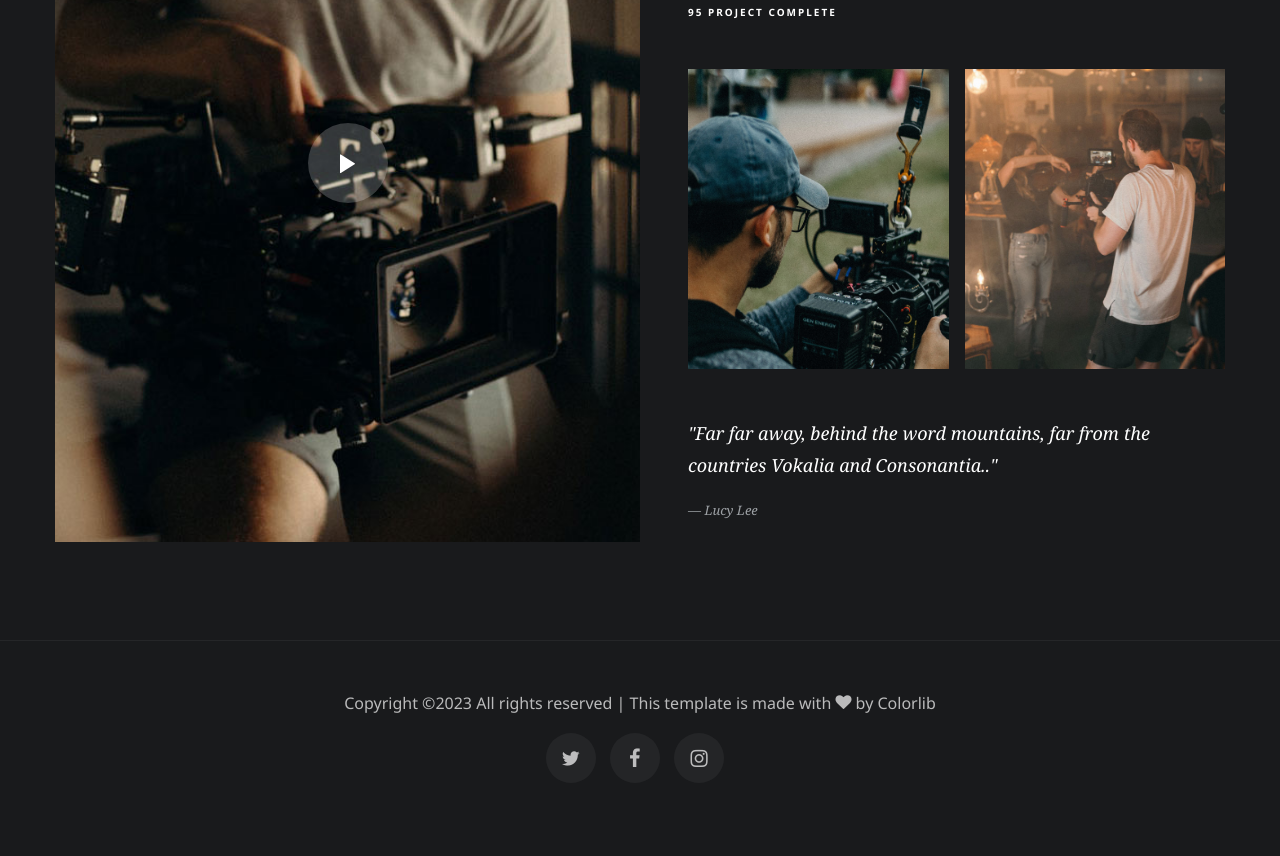
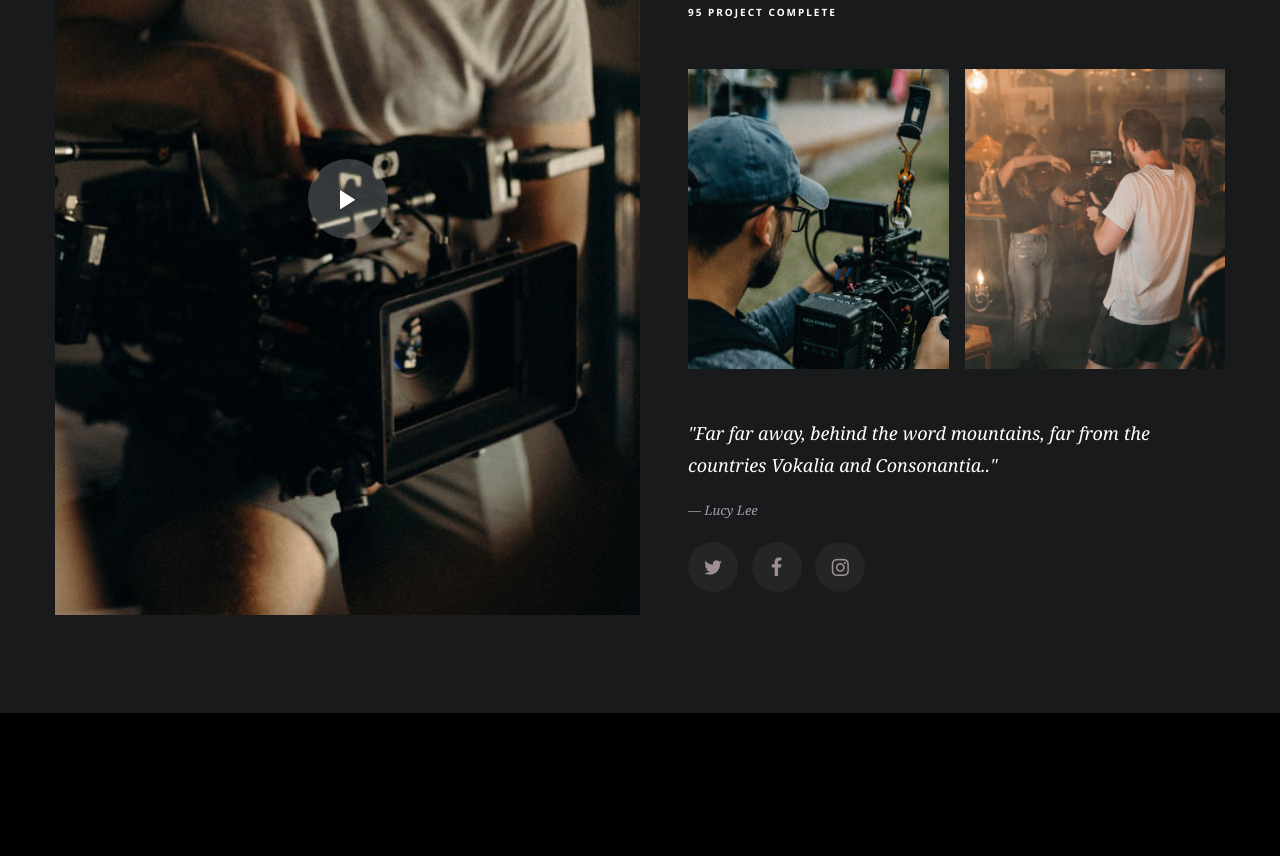
Before and after one commit to pallavbhatnagar/thisisavasa, a plain HTML site: page index.html in a window 1280 px wide. Shown: the part 314-1170 px from the top of the page. After the commit the page ends 1027 px from the top, so only its background shows below. Drawn offline with Linux system fonts and the light colour scheme; some packages are replaced by stand-ins of ours; no server answers; files whose address does not match are found by name.

Commit message:
Update index.html

```diff
--- a/index.html
+++ b/index.html
@@ -73,6 +73,11 @@
 		          	<p class="mb-2">"Far far away, behind the word mountains, far from the countries Vokalia and Consonantia.."</p>
 		          	<span>&mdash; Lucy Lee</span>
 		          </blockquote>
+		          <ul class="ftco-footer-social p-0">
+              <li class="ftco-animate"><a href="#"><span class="icon-twitter"></span></a></li>
+              <li class="ftco-animate"><a href="#"><span class="icon-facebook"></span></a></li>
+              <li class="ftco-animate"><a href="#"><span class="icon-instagram"></span></a></li>
+            </ul>
 	          </div>
 	        </div>
         </div>
@@ -83,26 +88,7 @@
 
 
 
-		<!-- Start Footer Section -->
-		<footer class="ftco-footer py-5">
-		  <div class="container text-center">
-		    <div class="row">
-          <div class="col-md-12 text-center">
 
-            <p><!-- Link back to Colorlib can't be removed. Template is licensed under CC BY 3.0. -->
-  Copyright &copy;<script>document.write(new Date().getFullYear());</script> All rights reserved | This template is made with <i class="icon-heart" aria-hidden="true"></i> by <a href="https://colorlib.com" target="_blank">Colorlib</a>
-  <!-- Link back to Colorlib can't be removed. Template is licensed under CC BY 3.0. --></p>
-
-					  <ul class="ftco-footer-social p-0">
-              <li class="ftco-animate"><a href="#"><span class="icon-twitter"></span></a></li>
-              <li class="ftco-animate"><a href="#"><span class="icon-facebook"></span></a></li>
-              <li class="ftco-animate"><a href="#"><span class="icon-instagram"></span></a></li>
-            </ul>
-          </div>
-        </div>
-		  </div>
-		</footer>
-		<!-- End Footer Section -->
 
 
     <!-- loader -->
```
